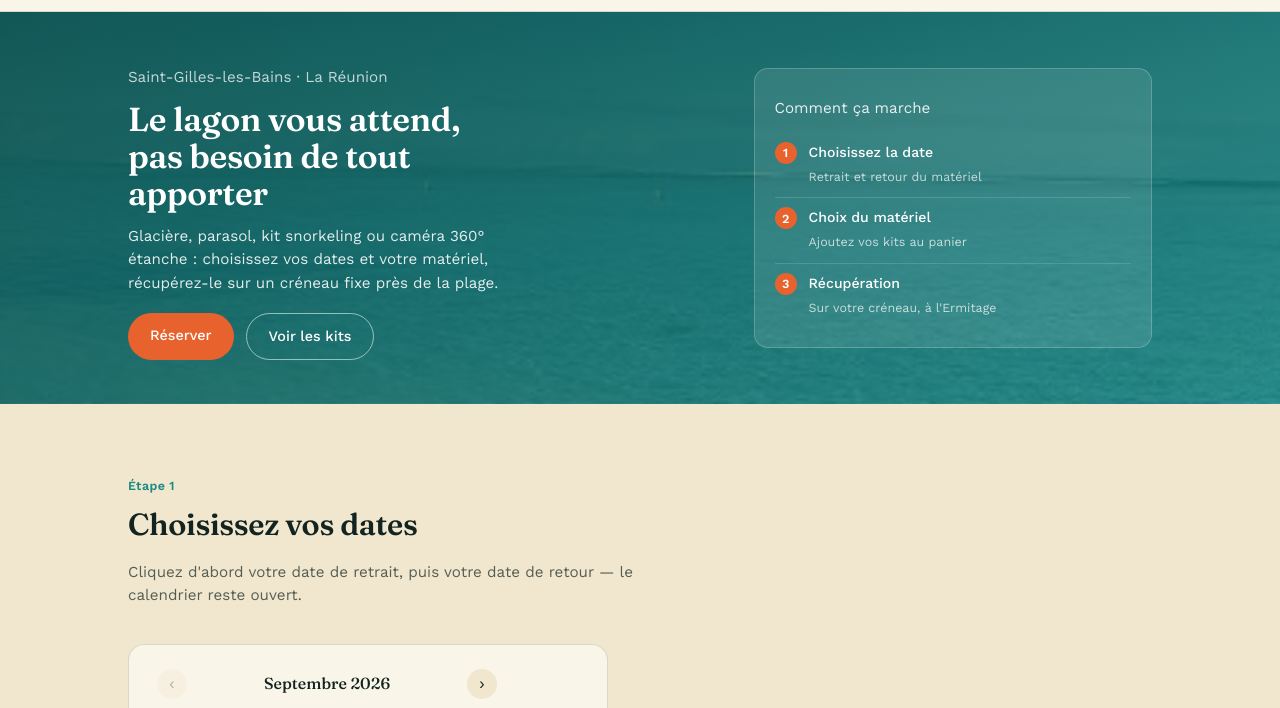
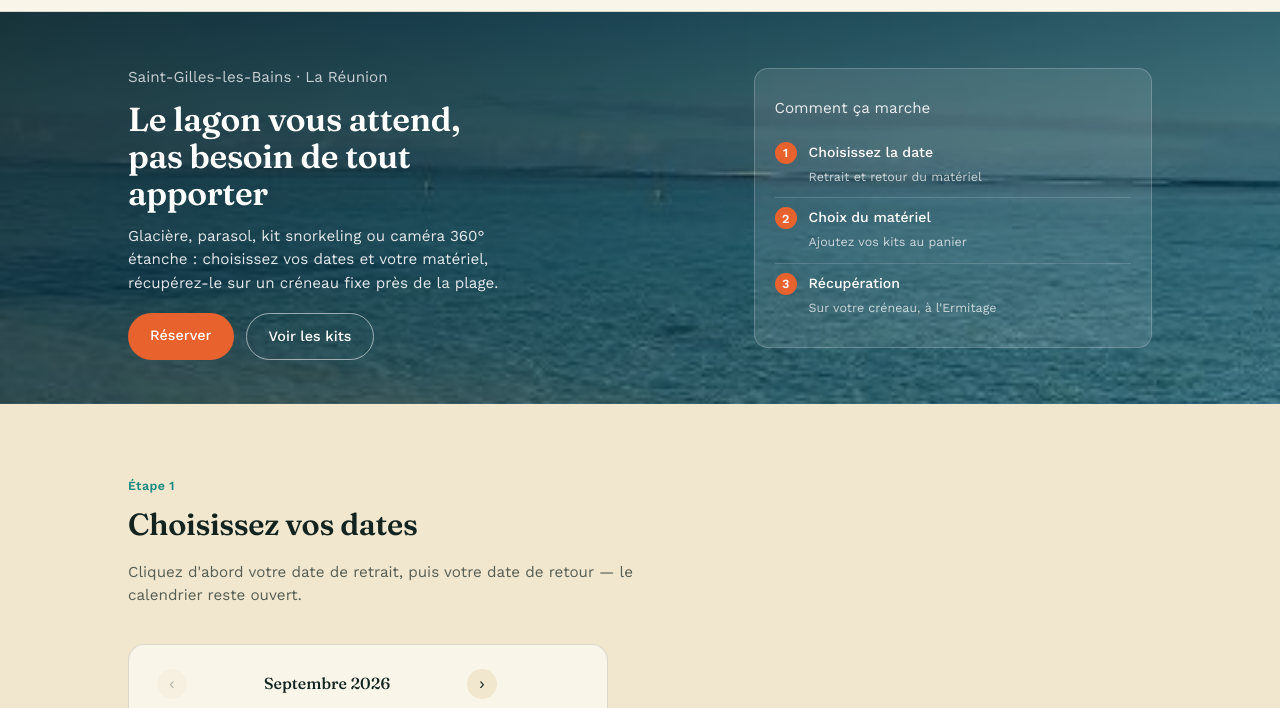
Before and after one commit to kitlagon/kit-lagon, a plain HTML site: page index.html in a window 1280 px wide. Shown: the part 49-757 px from the top of the page. Drawn offline with nearby package versions, Linux system fonts and the light colour scheme.

Commit message:
Add files via upload

```diff
--- a/index.html
+++ b/index.html
@@ -41,7 +41,7 @@
 
   .hero{
     position:relative;color:var(--sand-light);overflow:hidden;padding:44px 0;
-    background-image:linear-gradient(160deg, rgba(11,79,74,0.90) 0%, rgba(27,138,130,0.82) 100%), url('images/hero.jpg');
+    background-image:linear-gradient(160deg, rgba(6,20,18,0.78) 0%, rgba(11,79,74,0.45) 100%), url('images/hero.jpg');
     background-size:cover;background-position:center;background-repeat:no-repeat;
   }
   .hero .wrap{display:grid;grid-template-columns:1.2fr 0.8fr;gap:28px;align-items:center;}
```
